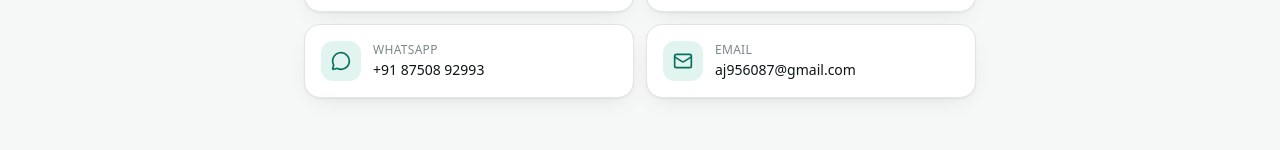
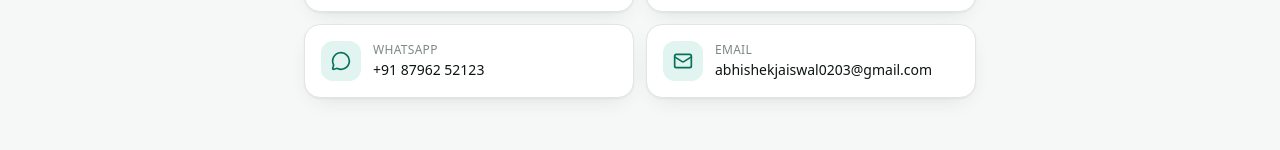
Before and after one commit to Abhishek25062001/CompressKit, a React (Vite) app: page / in a window 1280 px wide. Shown: the part 7258-7408 px from the top of the page. Built offline with nearby package versions, Linux system fonts and the light colour scheme.

Commit message:
update 9 oct 2026 2:17 pm

```diff
--- a/src/components/sections/Contact.tsx
+++ b/src/components/sections/Contact.tsx
@@ -2,14 +2,14 @@ import { Globe, Mail, MessageCircle, Phone } from 'lucide-react';
 import type { LucideIcon } from 'lucide-react';
 
 const WEBSITE = 'https://abhishekjaiswal.net/';
-const PHONE_DISPLAY = '+91 87508 92993';
-const PHONE_TEL = '+918750892993';
-const EMAIL = 'aj956087@gmail.com';
+const PHONE_DISPLAY = '+91 87962 52123';
+const PHONE_TEL = '+918796252123';
+const EMAIL = 'abhishekjaiswal0203@gmail.com';
 
 const CHANNELS: { label: string; value: string; href: string; icon: LucideIcon; external?: boolean }[] = [
   { label: 'Website', value: 'abhishekjaiswal.net', href: WEBSITE, icon: Globe, external: true },
   { label: 'Phone', value: PHONE_DISPLAY, href: `tel:${PHONE_TEL}`, icon: Phone },
-  { label: 'WhatsApp', value: PHONE_DISPLAY, href: `https://wa.me/${PHONE_TEL.replace('+', '')}`, icon: MessageCircle, external: true },
+  { label: 'WhatsApp', value: PHONE_DISPLAY, href: `https://wa.me/${PHONE_TEL.replace('+', '')}?text=${encodeURIComponent('Hey !')}`, icon: MessageCircle, external: true },
   { label: 'Email', value: EMAIL, href: `mailto:${EMAIL}`, icon: Mail },
 ];
 
```
